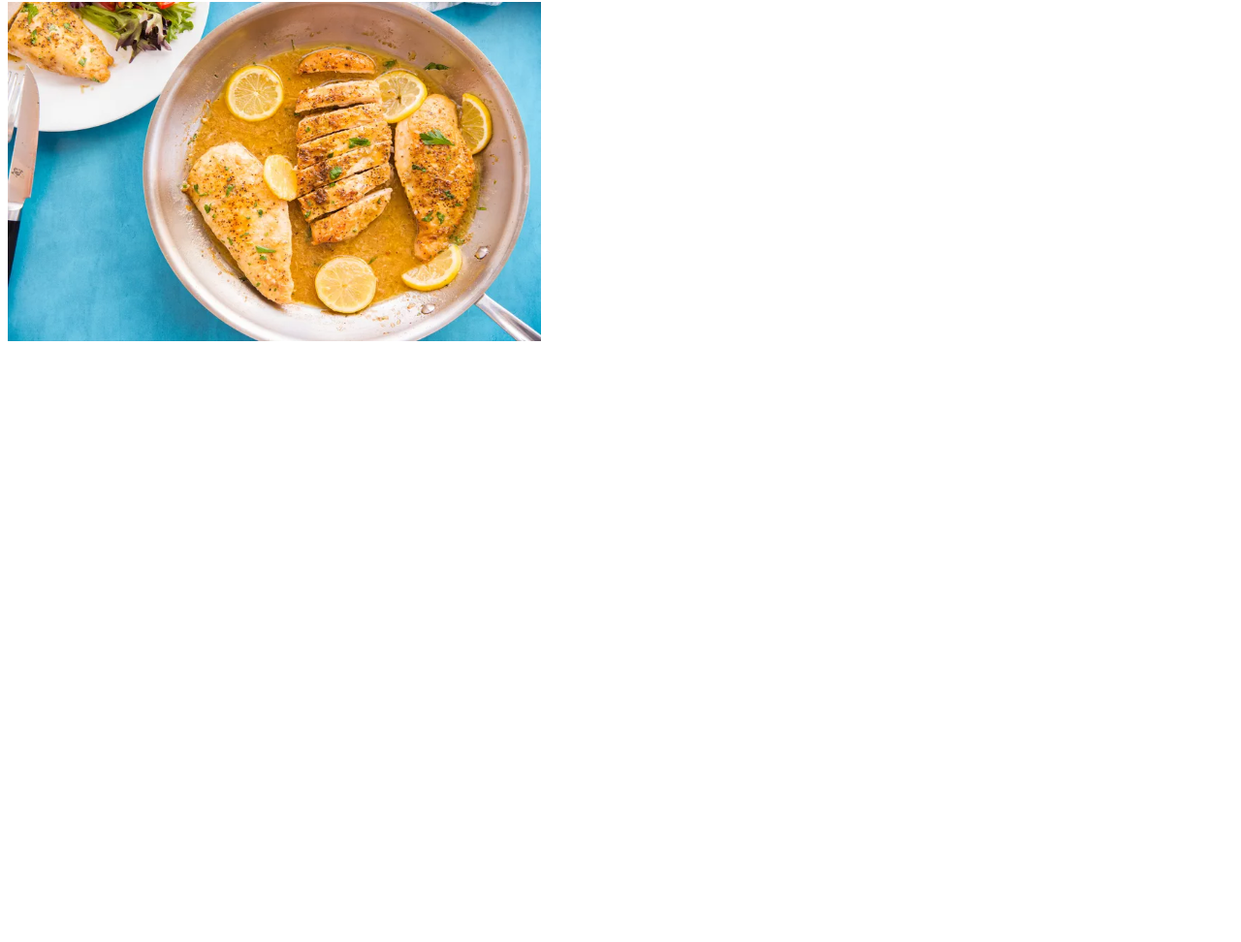
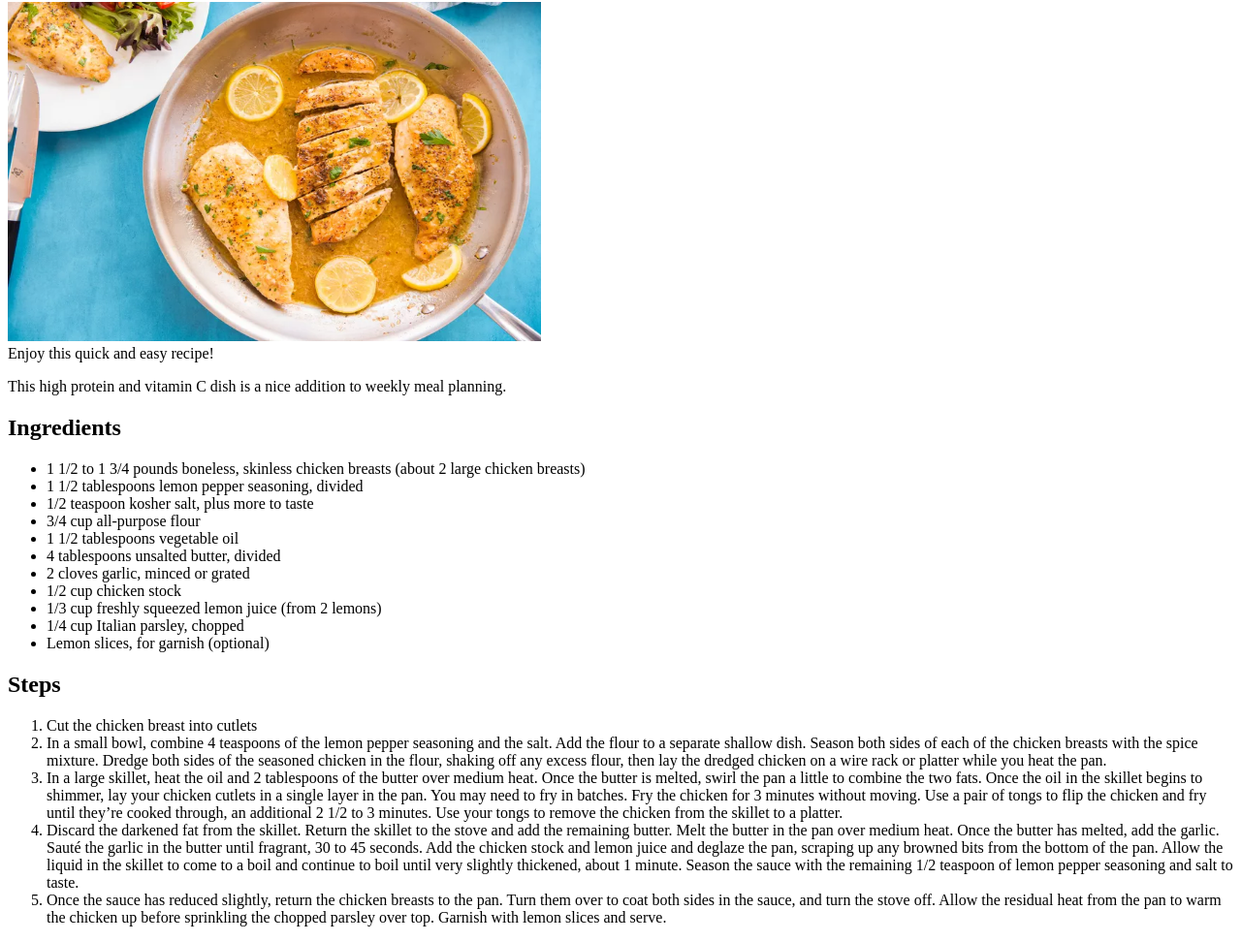
Before and after one commit to Nick-Poole-24/odin-recipes, a plain HTML site: page recipes/lemonpepperchicken.html in a window 1280 px wide. Shown: the part 104-1076 px from the top of the page at 97% size. Before the commit the page ends 800 px from the top, so only its background shows below. Drawn offline with Linux system fonts and the light colour scheme.

Commit message:
coded entire lemonpepperchicken recipe

```diff
--- a/recipes/lemonpepperchicken.html
+++ b/recipes/lemonpepperchicken.html
@@ -9,8 +9,40 @@
     <a href="../index.html">Home</a>
     <h1>Lemon Pepper Chicken</h1>
     <img src="../img/lemonpepperchicken.webp" width="550px" height="350px" alt="delicious looking lemon pepper chicken in a pan with lemon slices">
-    <figcaption></figcaption>
-
+        <figcaption>Enjoy this quick and easy recipe!</figcaption>
+        <p>This high protein and vitamin C dish is a nice addition to
+            weekly meal planning.</p>
+        <h2>Ingredients</h2>
+            <ul>
+                <li>1 1/2 to 1 3/4 pounds boneless, skinless chicken breasts (about 2 large chicken breasts)</li>
+                <li>1 1/2 tablespoons lemon pepper seasoning, divided</li>
+                <li>1/2 teaspoon kosher salt, plus more to taste</li>
+                <li>3/4 cup all-purpose flour</li>
+                <li>1 1/2 tablespoons vegetable oil</li>
+                <li>4 tablespoons unsalted butter, divided</li>
+                <li>2 cloves garlic, minced or grated</li>
+                <li>1/2 cup chicken stock</li>
+                <li>1/3 cup freshly squeezed lemon juice (from 2 lemons)</li>
+                <li>1/4 cup Italian parsley, chopped</li>
+                <li>Lemon slices, for garnish (optional)</li>
+            </ul>
+        <h2>Steps</h2>
+            <ol>
+                <li>Cut the chicken breast into cutlets</li>
+                <li>In a small bowl, combine 4 teaspoons of the lemon pepper seasoning and the salt.
+                     Add the flour to a separate shallow dish.
+                        Season both sides of each of the chicken breasts with the spice mixture.
+                        Dredge both sides of the seasoned chicken in the flour, shaking off any excess flour,
+                        then lay the dredged chicken on a wire rack or platter while you heat the pan.</li>
+                <li>In a large skillet, heat the oil and 2 tablespoons of the butter over medium heat. Once the butter is melted, swirl the pan a little to combine the two fats. Once the oil in the skillet begins to shimmer, lay your chicken cutlets in a single layer in the pan. You may need to fry in batches.
+                    Fry the chicken for 3 minutes without moving. Use a pair of tongs to flip the chicken and fry until they’re cooked through, an additional 2 1/2 to 3 minutes.
+                    Use your tongs to remove the chicken from the skillet to a platter.</li>
+                <li>Discard the darkened fat from the skillet. Return the skillet to the stove and add the remaining butter.
+                    Melt the butter in the pan over medium heat. Once the butter has melted, add the garlic. Sauté the garlic in the butter until fragrant, 30 to 45 seconds.
+                    Add the chicken stock and lemon juice and deglaze the pan, scraping up any browned bits from the bottom of the pan. Allow the liquid in the skillet to come to a boil and continue to boil until very slightly thickened, about 1 minute. Season the sauce with the remaining 1/2 teaspoon of lemon pepper seasoning and salt to taste.</li>
+                <li>Once the sauce has reduced slightly, return the chicken breasts to the pan. Turn them over to coat both sides in the sauce, and turn the stove off. Allow the residual heat from the pan to warm the chicken up before sprinkling the chopped parsley over top.
+                    Garnish with lemon slices and serve. </li>
+            </ol>
 
 
 </body>
```
